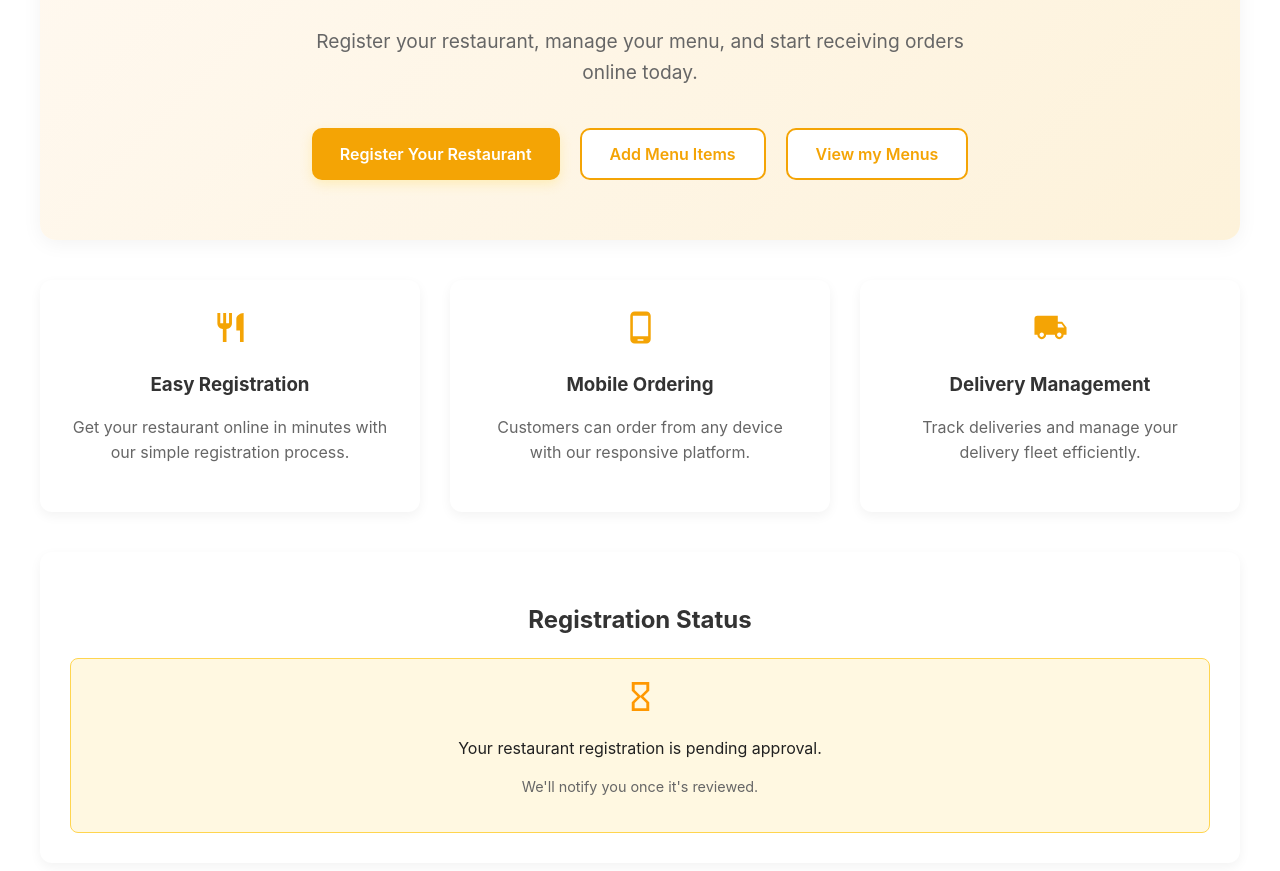
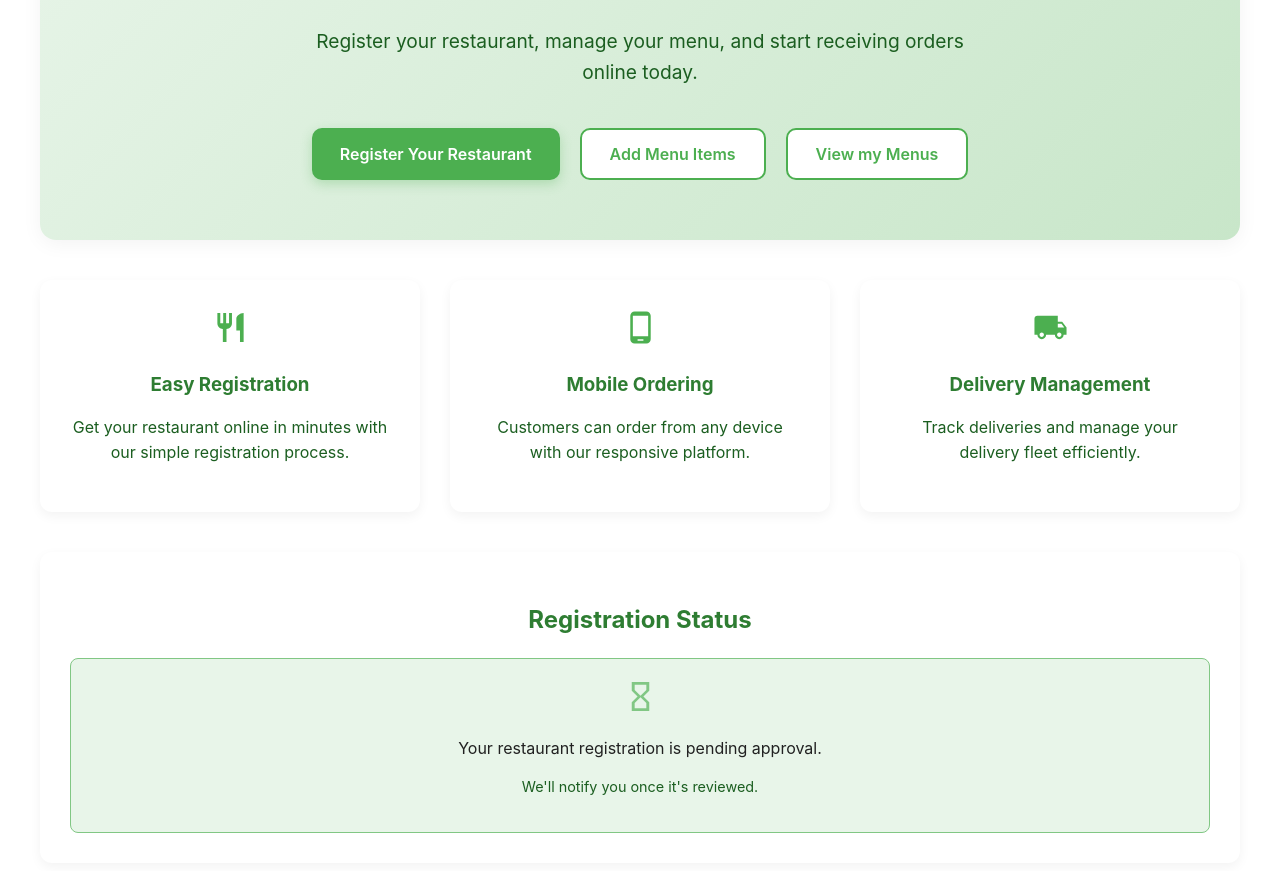
Before and after one commit to JordanCJ7/FoodieFly, a React (Create React App) app in the folder frontend/: page /restaurant-home in a window 1280 px wide. Shown: the part 249-1120 px from the top of the page. Built offline with nearby package versions, Linux system fonts and the light colour scheme.

Commit message:
Update Home.css

```diff
--- a/frontend/src/pages/RestaurantAdmin/home/Home.css
+++ b/frontend/src/pages/RestaurantAdmin/home/Home.css
@@ -8,7 +8,7 @@
 
   /* Hero section */
   .hero-section-RA {
-    background: linear-gradient(135deg, #fff9f1 0%, #fdf2da 100%) !important;
+    background: linear-gradient(135deg, #e8f5e9 0%, #c8e6c9 100%) !important;
     border-radius: 16px;
     padding: 60px 40px;
     text-align: center;
@@ -19,12 +19,12 @@
   .hero-section-RA h1 {
     font-size: 3rem;
     margin-bottom: 20px;
-    color: #333;
+    color: #2e7d32;
   }
 
   .subtitle-RA {
     font-size: 1.2rem;
-    color: #666;
+    color: #1b5e20;
     max-width: 700px;
     margin: 0 auto 40px;
     line-height: 1.6;
@@ -52,25 +52,25 @@
   }
 
   .primary-button-RA {
-    background-color: #f4a405;
+    background-color: #4caf50;
     color: white;
-    box-shadow: 0 4px 12px rgba(255, 219, 77, 0.3);
+    box-shadow: 0 4px 12px rgba(76, 175, 80, 0.3);
   }
 
   .primary-button-RA:hover {
-    background-color: #eb9e05;
+    background-color: #43a047;
     transform: translateY(-2px);
-    box-shadow: 0 6px 16px rgba(255, 219, 77, 0.4);
+    box-shadow: 0 6px 16px rgba(76, 175, 80, 0.4);
   }
 
   .secondary-button-RA {
     background-color: white;
-    color: #f4a405;
-    border: 2px solid #f4a405;
+    color: #4caf50;
+    border: 2px solid #4caf50;
   }
 
   .secondary-button-RA:hover {
-    background-color: #fff2d9;
+    background-color: #e8f5e9;
     transform: translateY(-2px);
   }
 
@@ -97,16 +97,16 @@
 
   .feature-icon {
     margin-bottom: 20px;
-    color: #f4a405;
+    color: #4caf50;
   }
 
   .feature h3 {
     margin-bottom: 15px;
-    color: #333;
+    color: #2e7d32;
   }
 
   .feature p {
-    color: #666;
+    color: #1b5e20;
     line-height: 1.6;
   }
 
@@ -122,7 +122,7 @@
   .registration-status h2 {
     margin-bottom: 20px;
     text-align: center;
-    color: #333;
+    color: #2e7d32;
   }
 
   .status-indicator {
@@ -132,8 +132,8 @@
   }
 
   .status-indicator.pending {
-    background-color: #fff8e1;
-    border: 1px solid #ffd54f;
+    background-color: #e8f5e9;
+    border: 1px solid #81c784;
   }
 
   .status-indicator.approved {
@@ -160,13 +160,13 @@
   }
 
   .icon-pending {
-    color: #ff9800;
+    color: #81c784;
   }
 
   .status-message {
     margin-top: 10px;
     font-size: 0.9rem;
-    color: #666;
+    color: #1b5e20;
   }
 
   /* Admin section */
@@ -179,11 +179,11 @@
 
   .admin-section h2 {
     margin-bottom: 15px;
-    color: #333;
+    color: #2e7d32;
   }
 
   .admin-section p {
-    color: #666;
+    color: #1b5e20;
     margin-bottom: 20px;
   }
 
@@ -196,7 +196,7 @@
 
   .admin-button {
     padding: 12px 24px;
-    background-color: #333 !important;
+    background-color: #4caf50 !important;
     color: white;
     border: none;
     border-radius: 6px;
@@ -205,7 +205,7 @@
   }
 
   .admin-button:hover {
-    background-color: #555;
+    background-color: #43a047;
   }
 
   /* Responsive styles */
```
